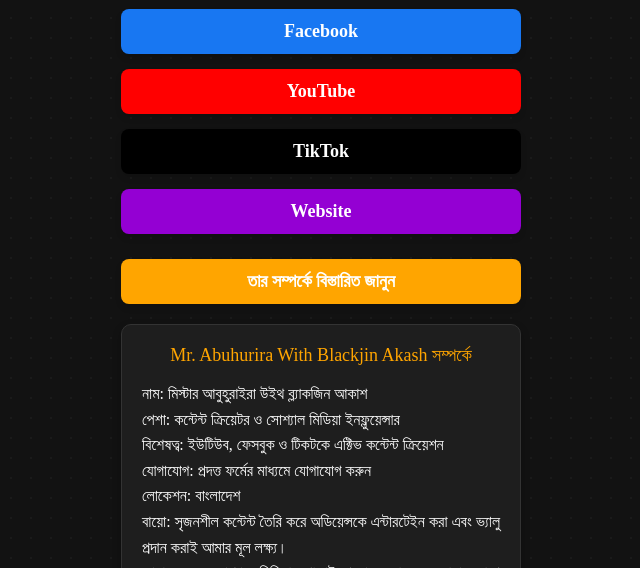
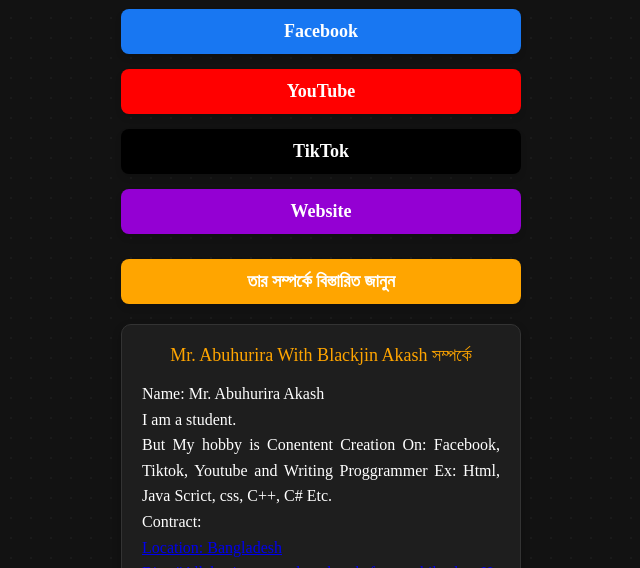
Before and after one commit to akash2026id/It-s-Me, a plain HTML site: page index.html in a window 1280 px wide. Both pictures are taken after a click on the button "তার সম্পর্কে বিস্তারিত জানুন". Shown: the part 232-800 px from the top of the page, without its empty margins (319-959 px from the left). Drawn offline with Linux system fonts and the light colour scheme; a web font is replaced by a local one.

Commit message:
Update index.html

```diff
--- a/index.html
+++ b/index.html
@@ -3,7 +3,7 @@
 <head>
     <meta charset="UTF-8">
     <meta name="viewport" content="width=device-width, initial-scale=1.0">
-    <title>Mr. Abuhurira With Blackjin Akash</title>
+    <title>Mr. Abuhurira</title>
     <style>
         @import url('https://fonts.googleapis.com/css2?family=Tiro+Bangla&display=swap');
 
@@ -250,21 +250,22 @@
 
     <div class="buttons">
         <a href="https://www.facebook.com/xxinto" class="btn btn-facebook">Facebook</a>
-        <a href="https://youtube.com" class="btn btn-youtube">YouTube</a>
-        <a href="https://tiktok.com" class="btn btn-tiktok">TikTok</a>
-        <a href="https://example.com" class="btn btn-website">Website</a>
+        <a href="https://deeplinkify.com/xinlianMoment" class="btn btn-youtube">YouTube</a>
+        <a href="https://tiktok.com/@xinlian.moments" class="btn btn-tiktok">TikTok</a>
+        <a href="https://taptocrash.xyz" class="btn btn-website">Website</a>
         <button id="detailsBtn" class="btn btn-details">তার সম্পর্কে বিস্তারিত জানুন</button>
     </div>
 
     <div id="detailsBox" class="details-box">
         <div class="details-title">Mr. Abuhurira With Blackjin Akash সম্পর্কে</div>
         <div class="details-content">
-            <p>নাম: মিস্টার আবুহুরাইরা উইথ ব্ল্যাকজিন আকাশ</p>
-            <p>পেশা: কন্টেন্ট ক্রিয়েটর ও সোশ্যাল মিডিয়া ইনফ্লুয়েন্সার</p>
-            <p>বিশেষত্ব: ইউটিউব, ফেসবুক ও টিকটকে এক্টিভ কন্টেন্ট ক্রিয়েশন</p>
-            <p>যোগাযোগ: প্রদত্ত ফর্মের মাধ্যমে যোগাযোগ করুন</p>
-            <p>লোকেশন: বাংলাদেশ</p>
-            <p>বায়ো: সৃজনশীল কন্টেন্ট তৈরি করে অডিয়েন্সকে এন্টারটেইন করা এবং ভ্যালু প্রদান করাই আমার মূল লক্ষ্য।</p>
+            <p>Name: Mr. Abuhurira Akash</p>
+            <p>I am a student.</p>
+            <p>But My hobby is Conentent Creation On: Facebook, Tiktok, Youtube and Writing Proggrammer Ex: Html, Java Scrict, css, C++, C# Etc.</p>
+            <p>Contract: <a href="tel:01966061084"alt="01966061084"</p>
+            <p>Location: Bangladesh </p>
+            <p>Bio: "Allah gives people a break for a while, but He never gives up completely."
+🕋🤲💖</p>
             <p>আমার সমস্ত সোশ্যাল মিডিয়া প্রোফাইলগুলো ফলো করে আমার সাথে কানেক্টেড থাকুন এবং আমার লেটেস্ট কন্টেন্টগুলো দেখুন।</p>
         </div>
     </div>
```
